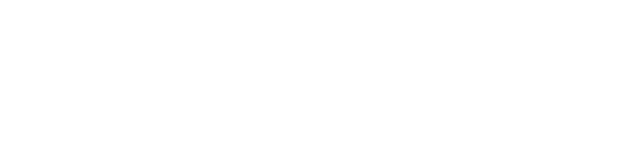
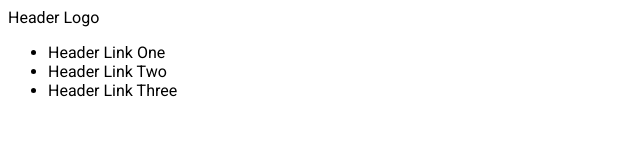
Before and after one commit to TheA3ther/odin-landing-page, a plain HTML site: page index.html in a window 1280 px wide. Shown: the whole page, without its empty margins (0-640 px from the left). Drawn offline with Linux system fonts and the light colour scheme.

Commit message:
Add text to header

```diff
--- a/index.html
+++ b/index.html
@@ -16,10 +16,14 @@
         <!-- Header -->
         <div class="header">
             <div class="logo">
-
+                Header Logo
             </div>
             <div class="links">
-
+                <ul>
+                    <li>Header Link One</li>
+                    <li>Header Link Two</li>
+                    <li>Header Link Three</li>
+                </ul>
             </div>
         </div>
 
```
